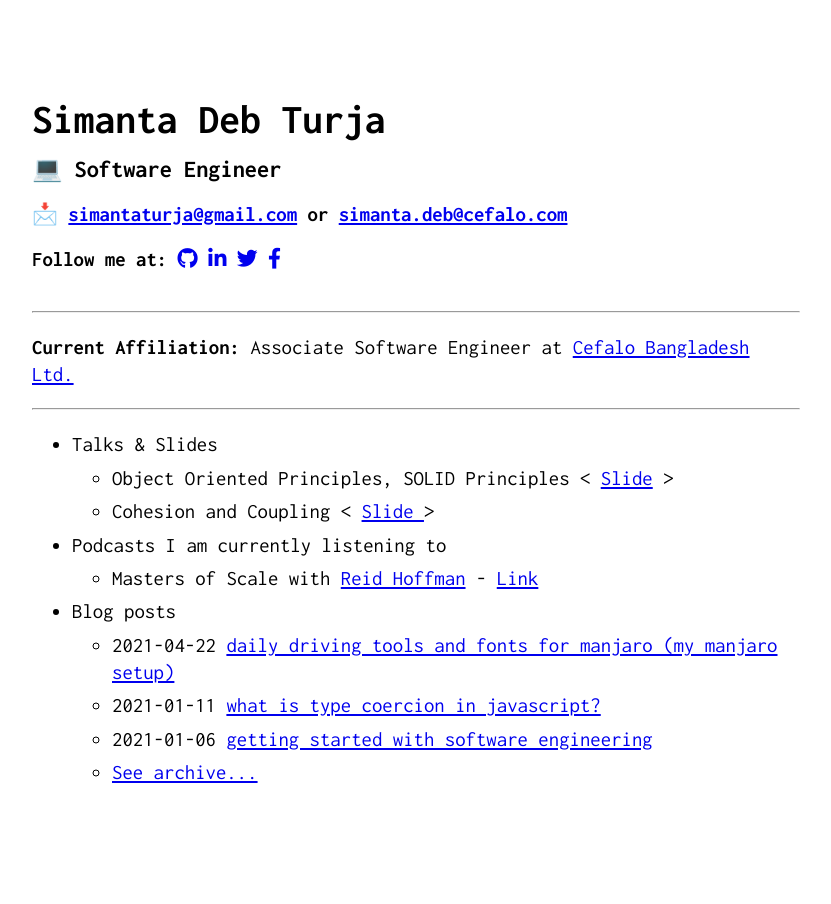
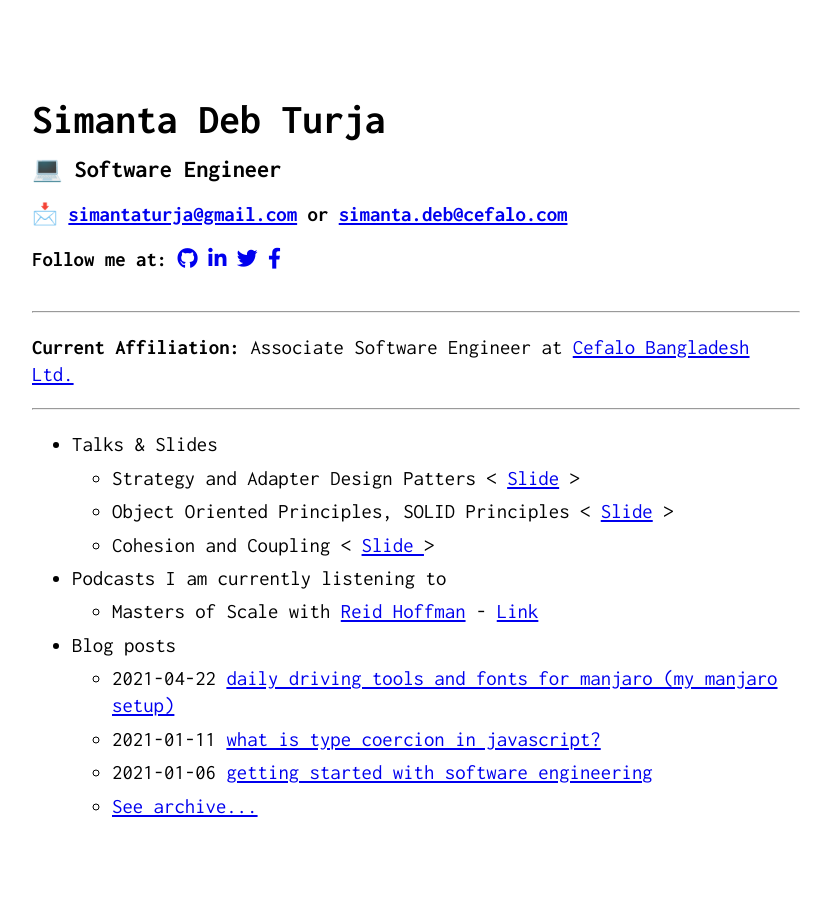
Before and after one commit to simantaturja/simantaturja.github.ioo, a Jekyll site: the page built from index.md, in a window 1280 px wide. Shown: the whole page, without its empty margins (224-1055 px from the left). Built offline with Jekyll 4.4.1, drawn with Linux system fonts in a browser that asks for light colours.

Commit message:
added slide of Strategy and Adapter Design Patterns

```diff
--- a/_data/menu.yml
+++ b/_data/menu.yml
@@ -4,6 +4,7 @@
 entries:
   - title: Talks & Slides
     entries:
+      - title: Strategy and Adapter Design Patters < <a href="https://docs.google.com/presentation/d/1owJJ9usilzdGZQWWwYk-rOvJXlUv-AHIWEJA9Rqr3lg/edit?usp=sharing">Slide</a> >
       - title: Object Oriented Principles, SOLID Principles < <a href="https://drive.google.com/file/d/12-Qa5iBzg3cuteocQgtndHbfGvXoThRn/view?usp=sharing">Slide</a> >
       - title: Cohesion and Coupling < <a href="https://drive.google.com/file/d/1cMpOE0PkSa7--3-sgNKKu8RjIJrm0Z2N/view?usp=sharing"> Slide </a> >
 
```
